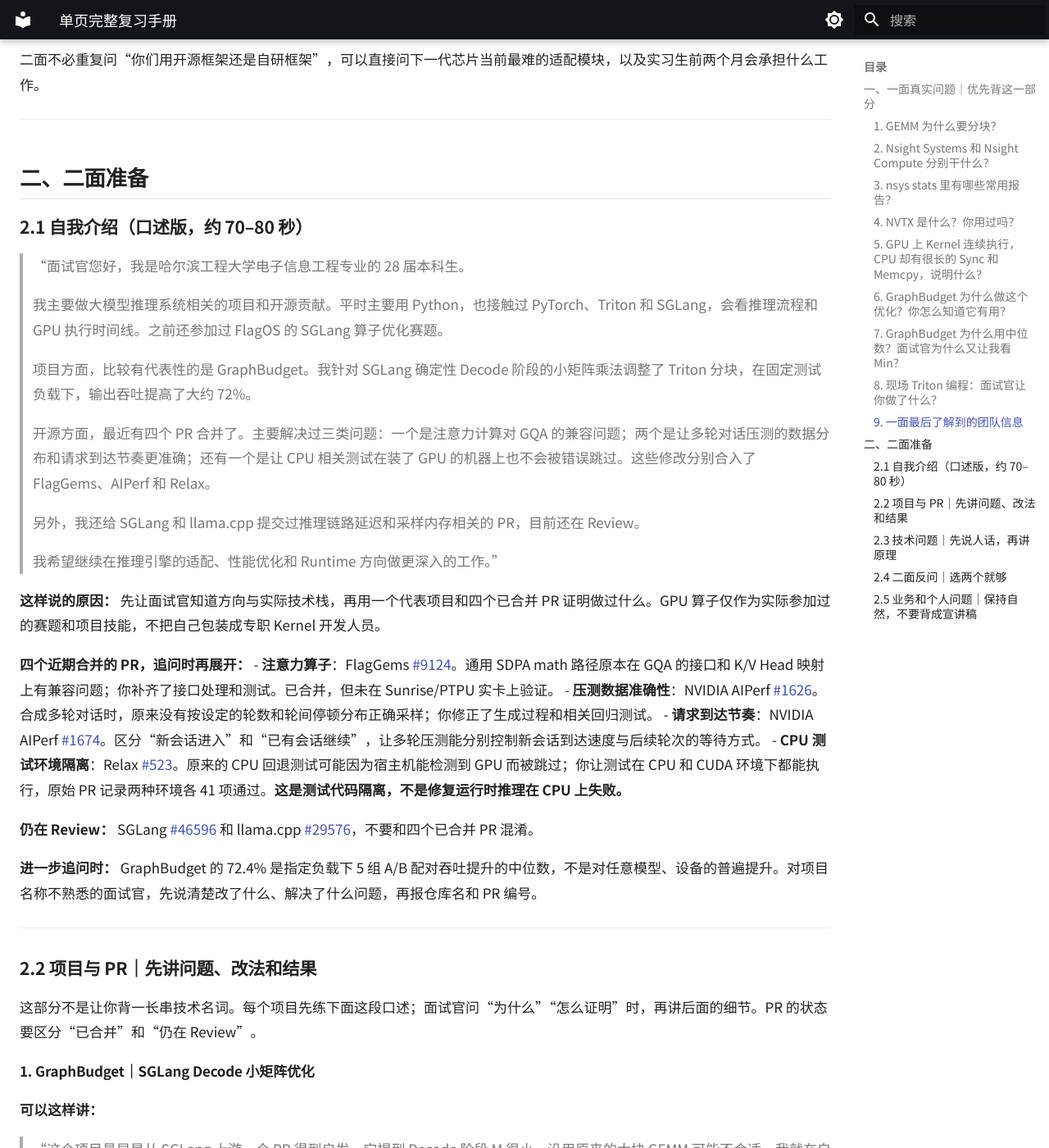
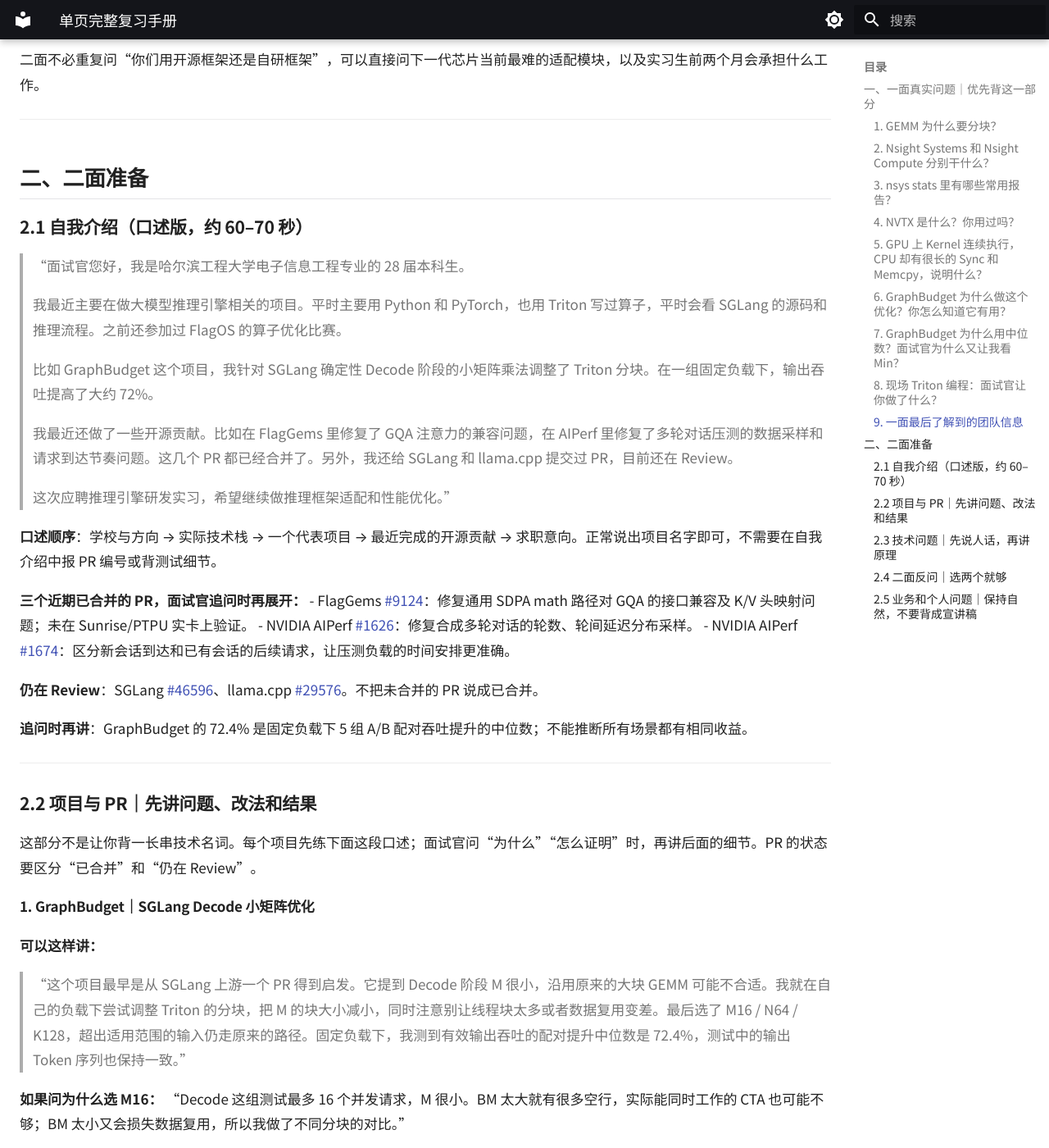
Before and after one commit to yu830/ai-infra-handbook, an MkDocs documentation site: the page built from docs/index.md, in a window 1280 px wide and 1400 px high, scrolled down 3031 px. Shown: the whole window at 82% size. Built offline with MkDocs 1.6.1 and Material for MkDocs 9.7.7, drawn with Linux system fonts in a browser that asks for light colours.

Commit message:
docs: simplify spoken intro and focus on three relevant merged PRs

```diff
--- a/docs/index.md
+++ b/docs/index.md
@@ -88,31 +88,28 @@
 
 ## 二、二面准备
 
-### 2.1 自我介绍（口述版，约 70–80 秒）
+### 2.1 自我介绍（口述版，约 60–70 秒）
 
 > “面试官您好，我是哈尔滨工程大学电子信息工程专业的 28 届本科生。
 >
-> 我主要做大模型推理系统相关的项目和开源贡献。平时主要用 Python，也接触过 PyTorch、Triton 和 SGLang，会看推理流程和 GPU 执行时间线。之前还参加过 FlagOS 的 SGLang 算子优化赛题。
+> 我最近主要在做大模型推理引擎相关的项目。平时主要用 Python 和 PyTorch，也用 Triton 写过算子，平时会看 SGLang 的源码和推理流程。之前还参加过 FlagOS 的算子优化比赛。
 >
-> 项目方面，比较有代表性的是 GraphBudget。我针对 SGLang 确定性 Decode 阶段的小矩阵乘法调整了 Triton 分块，在固定测试负载下，输出吞吐提高了大约 72%。
+> 比如 GraphBudget 这个项目，我针对 SGLang 确定性 Decode 阶段的小矩阵乘法调整了 Triton 分块。在一组固定负载下，输出吞吐提高了大约 72%。
 >
-> 开源方面，最近有四个 PR 合并了。主要解决过三类问题：一个是注意力计算对 GQA 的兼容问题；两个是让多轮对话压测的数据分布和请求到达节奏更准确；还有一个是让 CPU 相关测试在装了 GPU 的机器上也不会被错误跳过。这些修改分别合入了 FlagGems、AIPerf 和 Relax。
+> 我最近还做了一些开源贡献。比如在 FlagGems 里修复了 GQA 注意力的兼容问题，在 AIPerf 里修复了多轮对话压测的数据采样和请求到达节奏问题。这几个 PR 都已经合并了。另外，我还给 SGLang 和 llama.cpp 提交过 PR，目前还在 Review。
 >
-> 另外，我还给 SGLang 和 llama.cpp 提交过推理链路延迟和采样内存相关的 PR，目前还在 Review。
->
-> 我希望继续在推理引擎的适配、性能优化和 Runtime 方向做更深入的工作。”
+> 这次应聘推理引擎研发实习，希望继续做推理框架适配和性能优化。”
 
-**这样说的原因：** 先让面试官知道方向与实际技术栈，再用一个代表项目和四个已合并 PR 证明做过什么。GPU 算子仅作为实际参加过的赛题和项目技能，不把自己包装成专职 Kernel 开发人员。
+**口述顺序**：学校与方向 → 实际技术栈 → 一个代表项目 → 最近完成的开源贡献 → 求职意向。正常说出项目名字即可，不需要在自我介绍中报 PR 编号或背测试细节。
 
-**四个近期合并的 PR，追问时再展开：**
-- **注意力算子**：FlagGems [#9124](https://github.com/flagos-ai/FlagGems/pull/9124)。通用 SDPA math 路径原本在 GQA 的接口和 K/V Head 映射上有兼容问题；你补齐了接口处理和测试。已合并，但未在 Sunrise/PTPU 实卡上验证。
-- **压测数据准确性**：NVIDIA AIPerf [#1626](https://github.com/ai-dynamo/aiperf/pull/1626)。合成多轮对话时，原来没有按设定的轮数和轮间停顿分布正确采样；你修正了生成过程和相关回归测试。
-- **请求到达节奏**：NVIDIA AIPerf [#1674](https://github.com/ai-dynamo/aiperf/pull/1674)。区分“新会话进入”和“已有会话继续”，让多轮压测能分别控制新会话到达速度与后续轮次的等待方式。
-- **CPU 测试环境隔离**：Relax [#523](https://github.com/redai-studio/Relax/pull/523)。原来的 CPU 回退测试可能因为宿主机能检测到 GPU 而被跳过；你让测试在 CPU 和 CUDA 环境下都能执行，原始 PR 记录两种环境各 41 项通过。**这是测试代码隔离，不是修复运行时推理在 CPU 上失败。**
+**三个近期已合并的 PR，面试官追问时再展开：**
+- FlagGems [#9124](https://github.com/flagos-ai/FlagGems/pull/9124)：修复通用 SDPA math 路径对 GQA 的接口兼容及 K/V 头映射问题；未在 Sunrise/PTPU 实卡上验证。
+- NVIDIA AIPerf [#1626](https://github.com/ai-dynamo/aiperf/pull/1626)：修复合成多轮对话的轮数、轮间延迟分布采样。
+- NVIDIA AIPerf [#1674](https://github.com/ai-dynamo/aiperf/pull/1674)：区分新会话到达和已有会话的后续请求，让压测负载的时间安排更准确。
 
-**仍在 Review：** SGLang [#46596](https://github.com/sgl-project/sglang/pull/46596) 和 llama.cpp [#29576](https://github.com/ggml-org/llama.cpp/pull/29576)，不要和四个已合并 PR 混淆。
+**仍在 Review**：SGLang [#46596](https://github.com/sgl-project/sglang/pull/46596)、llama.cpp [#29576](https://github.com/ggml-org/llama.cpp/pull/29576)。不把未合并的 PR 说成已合并。
 
-**进一步追问时：** GraphBudget 的 72.4% 是指定负载下 5 组 A/B 配对吞吐提升的中位数，不是对任意模型、设备的普遍提升。对项目名称不熟悉的面试官，先说清楚改了什么、解决了什么问题，再报仓库名和 PR 编号。
+**追问时再讲**：GraphBudget 的 72.4% 是固定负载下 5 组 A/B 配对吞吐提升的中位数；不能推断所有场景都有相同收益。
 
 ---
 
```
